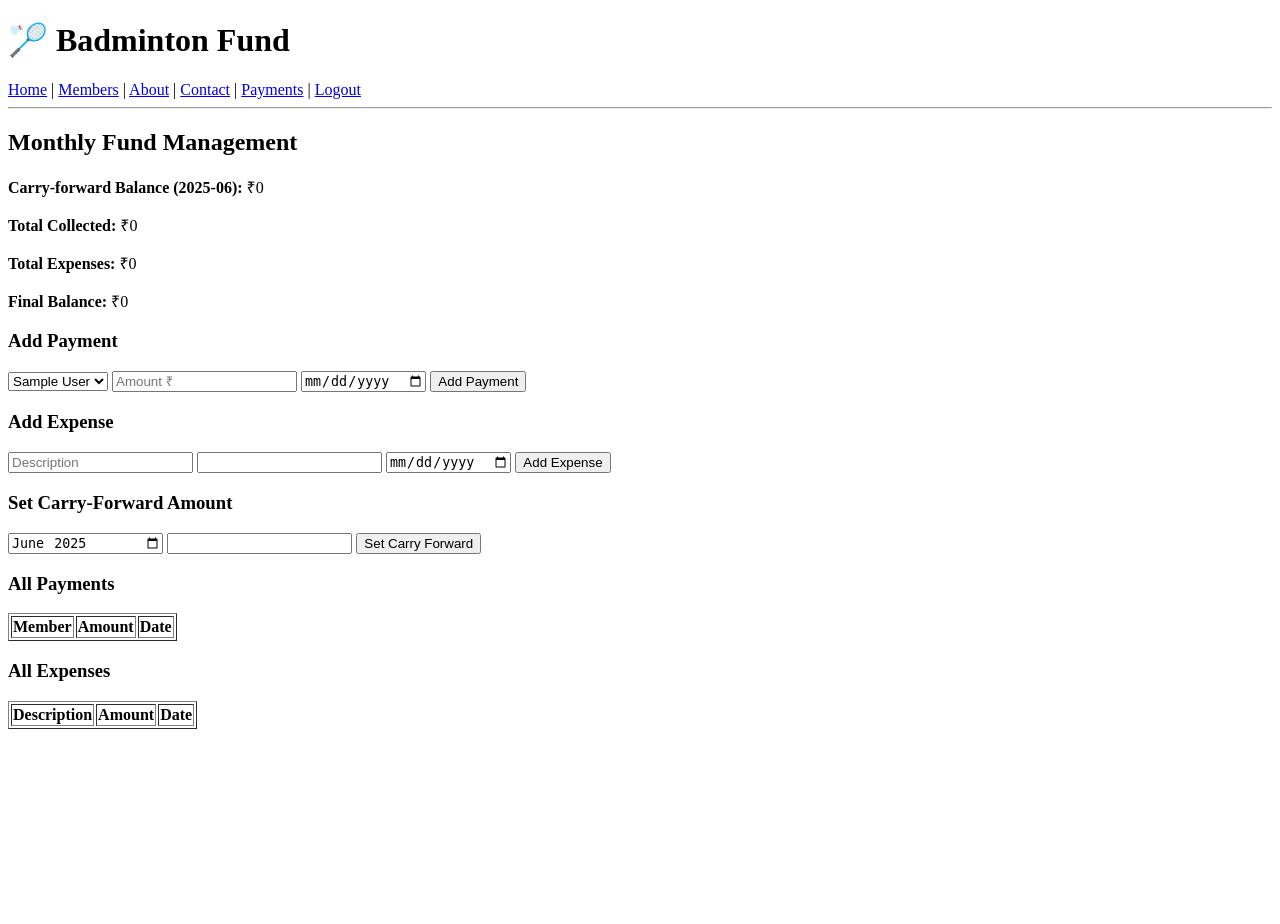
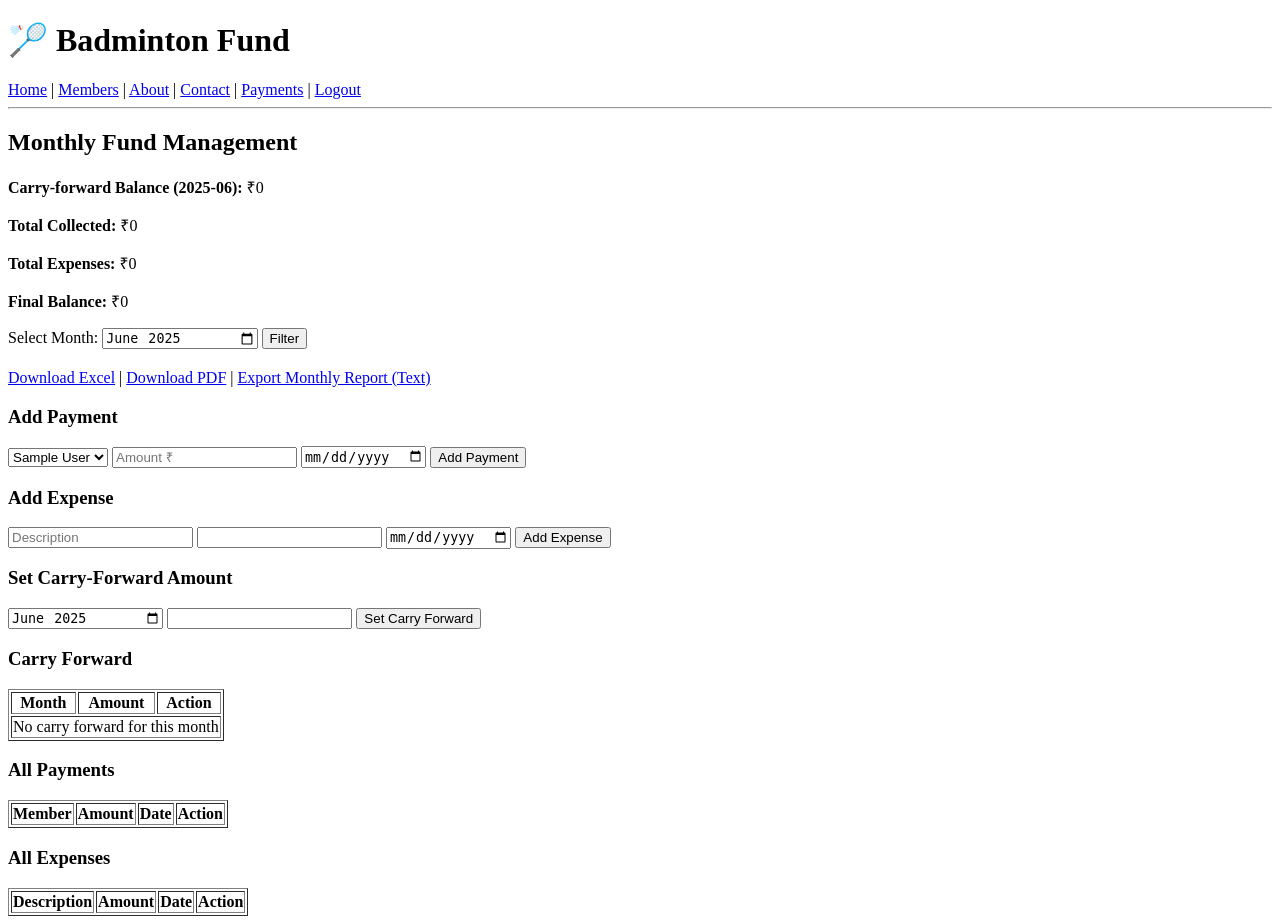
Before and after one commit to ethics/badminton-fund-manager, a Flask app: page /payments in a window 1280 px wide. Before the commit the page ends 729 px from the top, so only its background shows below. Run offline with Flask 3, Linux system fonts and the light colour scheme; the visitor is signed in with stand-in values (Sample User, id 1); data comes from the database, SQL or seed files in the repository; data that the repository does not hold is empty.

Commit message:
Add options for report generation

```diff
--- a/app.py
+++ b/app.py
@@ -1,19 +1,24 @@
 from flask import Flask, render_template, request, redirect, session, url_for
 import sqlite3, os
-from datetime import datetime
+from datetime import datetime, timedelta
+
+import pandas as pd
+from flask import send_file
+import io
+
+from flask import Response
 
 app = Flask(__name__)
 
 DB_NAME = "fund.db"
 app.secret_key = "time123"
 
-# ✅ Step 1: Create DB and tables if missing
+# Create DB and tables if missing
 def init_db():
     if not os.path.exists(DB_NAME):
-        conn = sqlite3.connect(DB_NAME)
+        conn = get_db_connection()
         c = conn.cursor()
 
-        # Create members table
         c.execute('''
             CREATE TABLE IF NOT EXISTS members (
                 id INTEGER PRIMARY KEY AUTOINCREMENT,
@@ -22,7 +27,6 @@ def init_db():
             )
         ''')
 
-        # Payments table
         c.execute('''
             CREATE TABLE IF NOT EXISTS payments (
                 id INTEGER PRIMARY KEY AUTOINCREMENT,
@@ -33,7 +37,6 @@ def init_db():
             )
         ''')
 
-        # Expenses Table
         c.execute('''
             CREATE TABLE IF NOT EXISTS expenses (
                 id INTEGER PRIMARY KEY AUTOINCREMENT,
@@ -43,26 +46,25 @@ def init_db():
             )
         ''')
 
-        # Carry Forward Table (one entry per month)
         c.execute('''
             CREATE TABLE IF NOT EXISTS carry_forward (
-            id INTEGER PRIMARY KEY AUTOINCREMENT,
-            month TEXT UNIQUE,
-            amount INTEGER NOT NULL
+                id INTEGER PRIMARY KEY AUTOINCREMENT,
+                month TEXT UNIQUE,
+                amount INTEGER NOT NULL
             )
-            ''')
+        ''')
 
         conn.commit()
         conn.close()
         print("✅ Database and tables created.")
 
-# ✅ Step 2: Get DB connection
+# DB connection with row_factory for dict-like access
 def get_db_connection():
     conn = sqlite3.connect(DB_NAME)
     conn.row_factory = sqlite3.Row
     return conn
 
-# ✅ Step 3: Members page
+# Members page with add
 @app.route("/members", methods=["GET", "POST"])
 def members():
     conn = get_db_connection()
@@ -93,7 +95,6 @@ def logout():
     session.pop("admin", None)
     return redirect("/login")
 
-
 @app.route("/delete_member/<int:member_id>", methods=["POST"])
 def delete_member(member_id):
     if not session.get("admin"):
@@ -113,56 +114,247 @@ def payments():
 
     if request.method == "POST":
         form_type = request.form.get("form_type")
-
         if form_type == "payment":
             member_id = request.form["member_id"]
             amount = request.form["amount"]
             date = request.form["date"]
-            conn.execute("INSERT INTO payments (member_id, amount, date) VALUES (?, ?, ?)",
-                         (member_id, amount, date))
-
+            conn.execute("INSERT INTO payments (member_id, amount, date) VALUES (?, ?, ?)", (member_id, amount, date))
         elif form_type == "expense":
             desc = request.form["description"]
             amount = request.form["amount"]
             date = request.form["date"]
-            conn.execute("INSERT INTO expenses (description, amount, date) VALUES (?, ?, ?)",
-                         (desc, amount, date))
-
+            conn.execute("INSERT INTO expenses (description, amount, date) VALUES (?, ?, ?)", (desc, amount, date))
         elif form_type == "carry_forward":
             month = request.form["month"]
             amount = request.form["amount"]
             conn.execute("INSERT OR REPLACE INTO carry_forward (month, amount) VALUES (?, ?)", (month, amount))
-
         conn.commit()
 
+    selected_month = request.args.get("month")
     today = datetime.now()
-    current_month = today.strftime("%Y-%m")
+    current_month = selected_month if selected_month else today.strftime("%Y-%m")
 
-    # Fetch all members for dropdown
+    # Get previous month
+    prev_month = (datetime.strptime(current_month + "-01", "%Y-%m-%d") - timedelta(days=1)).strftime("%Y-%m")
+
     members = conn.execute("SELECT * FROM members").fetchall()
 
-    # Join payments with member names
     payments = conn.execute('''
-        SELECT m.name, p.amount, p.date
+        SELECT p.id, m.name, p.amount, p.date
         FROM payments p
         JOIN members m ON p.member_id = m.id
+        WHERE strftime('%Y-%m', p.date) = ?
         ORDER BY p.date DESC
-    ''').fetchall()
+    ''', (current_month,)).fetchall()
 
-    expenses = conn.execute("SELECT * FROM expenses ORDER BY date DESC").fetchall()
+    expenses = conn.execute("SELECT * FROM expenses WHERE strftime('%Y-%m', date) = ? ORDER BY date DESC", (current_month,)).fetchall()
 
-    total_income = conn.execute("SELECT SUM(amount) FROM payments").fetchone()[0] or 0
-    total_expenses = conn.execute("SELECT SUM(amount) FROM expenses").fetchone()[0] or 0
-    carried = conn.execute("SELECT amount FROM carry_forward WHERE month = ?", (current_month,)).fetchone()
-    carried_amount = carried[0] if carried else 0
+    total_income = conn.execute("SELECT SUM(amount) FROM payments WHERE strftime('%Y-%m', date) = ?", (current_month,)).fetchone()[0] or 0
+    total_expenses = conn.execute("SELECT SUM(amount) FROM expenses WHERE strftime('%Y-%m', date) = ?", (current_month,)).fetchone()[0] or 0
+
+    # Auto fetch carry forward from previous month
+    carried = conn.execute("SELECT * FROM carry_forward WHERE month = ?", (current_month,)).fetchone()
+    if not carried:
+        prev_cf = conn.execute("SELECT amount FROM carry_forward WHERE month = ?", (prev_month,)).fetchone()
+        prev_amount = prev_cf["amount"] if prev_cf else 0
+        conn.execute("INSERT INTO carry_forward (month, amount) VALUES (?, ?)", (current_month, prev_amount))
+        conn.commit()
+        carried_amount = prev_amount
+        carried_id = conn.execute("SELECT id FROM carry_forward WHERE month = ?", (current_month,)).fetchone()["id"]
+    else:
+        carried_amount = carried["amount"]
+        carried_id = carried["id"]
+
     final_balance = total_income + carried_amount - total_expenses
 
     conn.close()
 
-    return render_template("payments.html", members=members, payments=payments,
-                           expenses=expenses, total_income=total_income,
-                           carried_amount=carried_amount, total_expenses=total_expenses,
-                           final_balance=final_balance, current_month=current_month)
+    return render_template("payments.html", members=members, payments=payments, expenses=expenses,
+                           total_income=total_income, total_expenses=total_expenses, carried_amount=carried_amount,
+                           final_balance=final_balance, current_month=current_month, carried_id=carried_id)
+
+
+# Edit payment with row_factory handled in get_db_connection()
+@app.route("/edit_payment/<int:id>", methods=["GET", "POST"])
+def edit_payment(id):
+    conn = get_db_connection()
+    payment = conn.execute("SELECT * FROM payments WHERE id = ?", (id,)).fetchone()
+
+    if request.method == "POST":
+        new_amount = request.form["amount"]
+        new_date = request.form["date"]
+        conn.execute("UPDATE payments SET amount = ?, date = ? WHERE id = ?", (new_amount, new_date, id))
+        conn.commit()
+        conn.close()
+        return redirect("/payments")
+
+    conn.close()
+    return render_template("edit_payment.html", payment=payment)
+
+# Edit expenses
+@app.route("/edit_expense/<int:id>", methods=["GET", "POST"])
+def edit_expense(id):
+    conn = get_db_connection()
+    expense = conn.execute("SELECT * FROM expenses WHERE id = ?", (id,)).fetchone()
+
+    if request.method == "POST":
+        new_description = request.form["description"]
+        new_amount = request.form["amount"]
+        new_date = request.form["date"]
+        conn.execute(
+            "UPDATE expenses SET description = ?, amount = ?, date = ? WHERE id = ?",
+            (new_description, new_amount, new_date, id)
+        )
+        conn.commit()
+        conn.close()
+        return redirect("/payments")
+
+    conn.close()
+    return render_template("edit_expense.html", expense=expense)
+
+#Edit carry forward
+@app.route("/edit_carry_forward/<int:id>", methods=["GET", "POST"])
+def edit_carry_forward(id):
+    conn = get_db_connection()
+    carry_forward = conn.execute("SELECT * FROM carry_forward WHERE id = ?", (id,)).fetchone()
+
+    if request.method == "POST":
+        new_month = request.form["month"]
+        new_amount = request.form["amount"]
+        conn.execute(
+            "UPDATE carry_forward SET month = ?, amount = ? WHERE id = ?",
+            (new_month, new_amount, id)
+        )
+        conn.commit()
+        conn.close()
+        return redirect("/payments")
+
+    conn.close()
+    return render_template("edit_carry_forward.html", carry_forward=carry_forward)
+
+@app.route("/export/<string:month>/<string:filetype>")
+def export_report(month, filetype):
+    conn = get_db_connection()
+    df_payments = pd.read_sql_query('''
+        SELECT m.name AS Member, p.amount AS Payment, p.date AS Date
+        FROM payments p
+        JOIN members m ON p.member_id = m.id
+        WHERE strftime('%Y-%m', p.date) = ?
+    ''', conn, params=(month,))
+    df_expenses = pd.read_sql_query('''
+        SELECT description AS Description, amount AS Amount, date AS Date
+        FROM expenses
+        WHERE strftime('%Y-%m', date) = ?
+    ''', conn, params=(month,))
+    conn.close()
+
+    output = io.BytesIO()
+
+    if filetype == "excel":
+        with pd.ExcelWriter(output, engine='xlsxwriter') as writer:
+            df_payments.to_excel(writer, sheet_name="Payments", index=False)
+            df_expenses.to_excel(writer, sheet_name="Expenses", index=False)
+        output.seek(0)
+        return send_file(output, download_name=f"{month}_report.xlsx", as_attachment=True)
+
+    elif filetype == "pdf":
+        from fpdf import FPDF
+        pdf = FPDF()
+        pdf.add_page()
+        pdf.add_font('DejaVu', '', 'DejaVuSans.ttf', uni=True)
+        pdf.set_font('DejaVu', '', 14)
+        pdf.cell(200, 10, txt=f"Monthly Report: {month}", ln=True, align='C')
+        pdf.ln(10)
+        pdf.cell(200, 10, txt="Payments", ln=True)
+        for index, row in df_payments.iterrows():
+            pdf.cell(200, 10, txt=f"{row['Member']} - ₹{row['Payment']} on {row['Date']}", ln=True)
+        pdf.ln(10)
+        pdf.cell(200, 10, txt="Expenses", ln=True)
+        for index, row in df_expenses.iterrows():
+            pdf.cell(200, 10, txt=f"{row['Description']} - ₹{row['Amount']} on {row['Date']}", ln=True)
+        output = io.BytesIO()
+        pdf.output(output)
+        output.seek(0)
+        return send_file(output, download_name=f"{month}_report.pdf", as_attachment=True)
+
+    return "Invalid format", 400
+
+
+@app.route("/export_report_txt/<month>")
+def export_report_txt(month):
+    if not session.get("admin"):
+        return "Unauthorized", 403
+
+    conn = get_db_connection()
+
+    # Format month for display: e.g., "2025-04" to "April - 2025"
+    display_month = datetime.strptime(month, "%Y-%m").strftime("%B - %Y")
+
+    # Get members who paid in that month
+    members_paid = conn.execute('''
+        SELECT DISTINCT m.name FROM payments p
+        JOIN members m ON p.member_id = m.id
+        WHERE strftime('%Y-%m', p.date) = ?
+    ''', (month,)).fetchall()
+
+    # Get expenses in that month
+    expenses = conn.execute('''
+        SELECT * FROM expenses WHERE strftime('%Y-%m', date) = ?
+    ''', (month,)).fetchall()
+
+    # Financial summary
+    total_collected = conn.execute('''
+        SELECT SUM(amount) FROM payments WHERE strftime('%Y-%m', date) = ?
+    ''', (month,)).fetchone()[0] or 0
+
+    total_expenses = conn.execute('''
+        SELECT SUM(amount) FROM expenses WHERE strftime('%Y-%m', date) = ?
+    ''', (month,)).fetchone()[0] or 0
+
+    # Previous month for carry forward
+    from datetime import timedelta
+    prev_month_date = datetime.strptime(month + "-01", "%Y-%m-%d") - timedelta(days=1)
+    prev_month = prev_month_date.strftime("%Y-%m")
+
+    carry_forward = conn.execute('''
+        SELECT amount FROM carry_forward WHERE month = ?
+    ''', (prev_month,)).fetchone()
+
+    carry_forward_amount = carry_forward["amount"] if carry_forward else 0
+
+    cash_in_hand = carry_forward_amount + total_collected - total_expenses
+
+    conn.close()
+
+    # Format members list or say Nil
+    members_list = "\n".join([m["name"] for m in members_paid]) if members_paid else "Nil"
+
+    # Expenses description or Nil
+    expenses_desc = "Nil"
+    if expenses:
+        expenses_desc = "\n".join([f"{e['description']}: {e['amount']}" for e in expenses])
+
+    text_report = f"""
+Shuttle Fund {display_month}
+Subscription Details
+
+Subscription Recipients
+
+Name
+{members_list}
+
+Expenses
+{expenses_desc}
+
+Financial Summary for {month}
+Total Subscription Collected - {total_collected if total_collected else 'Nil'}
+Total Expenses - {total_expenses if total_expenses else 'Nil'}
+Carry forward cash from previous month - {carry_forward_amount if carry_forward_amount else 'Nil'}
+Cash in Hand - {cash_in_hand}
+"""
+
+    return Response(text_report, mimetype="text/plain",
+                    headers={"Content-Disposition": f"attachment;filename=Shuttle_Fund_Report_{month}.txt"})
 
 
 @app.route("/")
@@ -177,7 +369,6 @@ def about():
 def contact():
     return render_template("contact.html")
 
-
 if __name__ == "__main__":
     init_db()
     app.run(debug=True)
--- a/templates/payments.html
+++ b/templates/payments.html
@@ -8,6 +8,18 @@
 <p><strong>Total Collected:</strong> ₹{{ total_income }}</p>
 <p><strong>Total Expenses:</strong> ₹{{ total_expenses }}</p>
 <p><strong>Final Balance:</strong> ₹{{ final_balance }}</p>
+
+<!-- Month Filter Form -->
+<form method="get" action="/payments" style="margin-bottom: 20px;">
+    <label for="month">Select Month:</label>
+    <input type="month" name="month" value="{{ current_month }}">
+    <button type="submit">Filter</button>
+</form>
+
+<a href="/export/{{ current_month }}/excel">Download Excel</a> |
+<a href="/export/{{ current_month }}/pdf">Download PDF</a> |
+<a href="/export_report_txt/{{ current_month }}" target="_blank">Export Monthly Report (Text)</a>
+
 
 <!-- Payment Entry -->
 <h3>Add Payment</h3>
@@ -42,21 +54,52 @@
     <button type="submit">Set Carry Forward</button>
 </form>
 
+<h3>Carry Forward</h3>
+<table border="1">
+  <tr>
+    <th>Month</th>
+    <th>Amount</th>
+    <th>Action</th>
+  </tr>
+  {% if carried_amount %}
+  <tr>
+    <td>{{ current_month }}</td>
+    <td>{{ carried_amount }}</td>
+    <td>
+      <a href="{{ url_for('edit_carry_forward', id=carried_id) }}">Edit</a>
+    </td>
+  </tr>
+  {% else %}
+  <tr><td colspan="3">No carry forward for this month</td></tr>
+  {% endif %}
+</table>
+
+
 <!-- Payments Table -->
 <h3>All Payments</h3>
 <table border="1">
-<tr><th>Member</th><th>Amount</th><th>Date</th></tr>
+<tr>
+  <th>Member</th>
+  <th>Amount</th>
+  <th>Date</th>
+  <th>Action</th>
+</tr>
 {% for p in payments %}
-<tr><td>{{ p['name'] }}</td><td>{{ p['amount'] }}</td><td>{{ p['date'] }}</td></tr>
+<tr>
+  <td>{{ p['name'] }}</td>
+  <td>{{ p['amount'] }}</td>
+  <td>{{ p['date'] }}</td>
+  <td><a href="{{ url_for('edit_payment', id=p['id']) }}">Edit</a></td>
+</tr>
 {% endfor %}
 </table>
 
 <!-- Expenses Table -->
 <h3>All Expenses</h3>
 <table border="1">
-<tr><th>Description</th><th>Amount</th><th>Date</th></tr>
+	<tr><th>Description</th><th>Amount</th><th>Date</th><th>Action</th></tr>
 {% for e in expenses %}
-<tr><td>{{ e['description'] }}</td><td>{{ e['amount'] }}</td><td>{{ e['date'] }}</td></tr>
+<tr><td>{{ e['description'] }}</td><td>{{ e['amount'] }}</td><td>{{ e['date'] }}</td><td><a href="{{ url_for('edit_expense', id=e['id']) }}">Edit</a></td></tr>
 {% endfor %}
 </table>
 
```
Also changed, not shown: templates/edit_carry_forward.html (added, +19 -0 lines), templates/edit_expense.html (added, +22 -0 lines), templates/edit_payment.html (added, +19 -0 lines), DejaVuSans.ttf (added).
